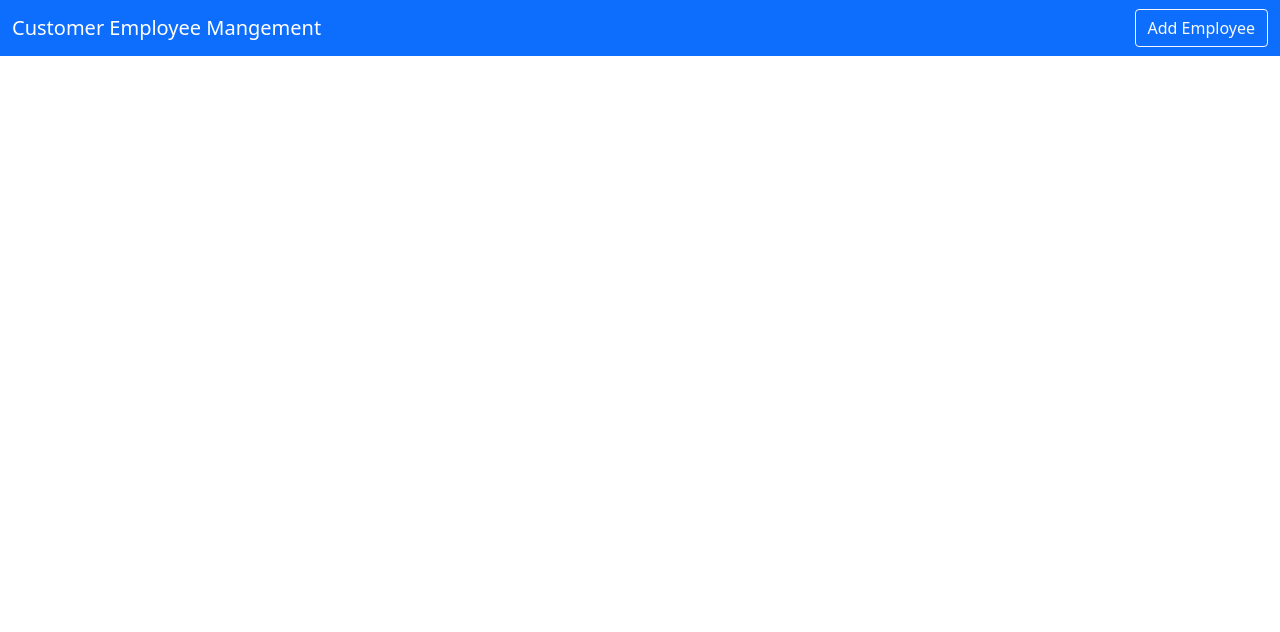
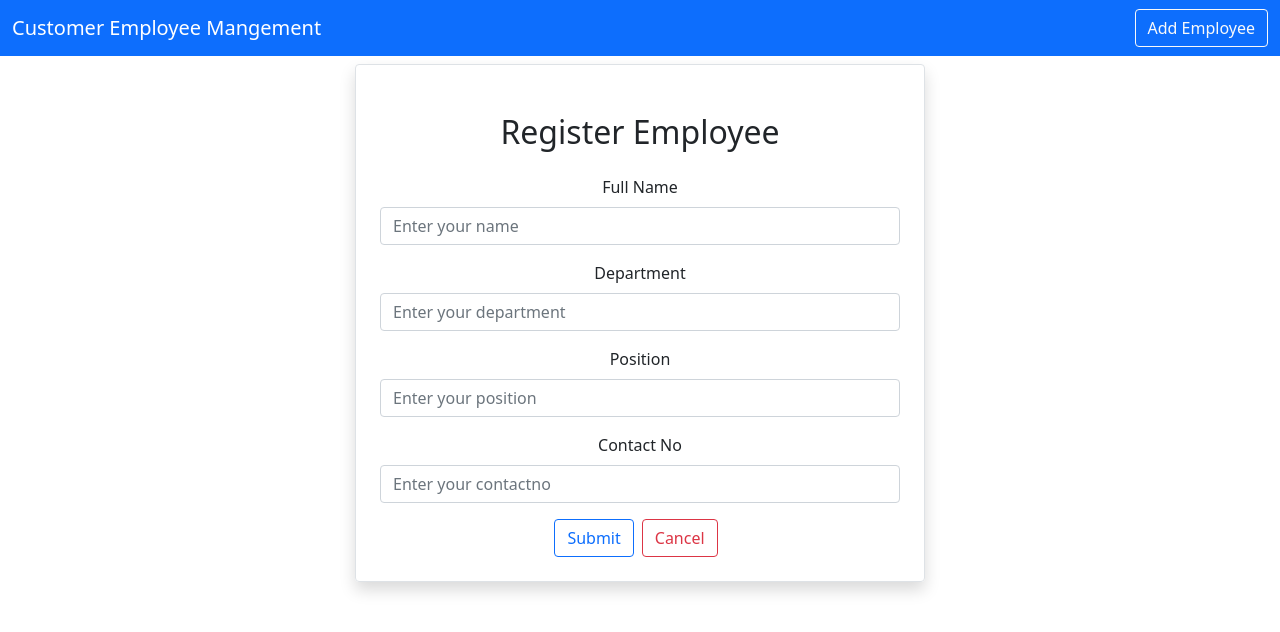
Before and after one commit to CodingComrades20/CEM-System, a React (Create React App) app in the folder FrontEnd/: page /addemployee in a window 1280 px wide. Shown: the top 632 px of the page. Built offline with nearby package versions, Linux system fonts and the light colour scheme.

Commit message:
initial commit

```diff
--- a/FrontEnd/src/App.js
+++ b/FrontEnd/src/App.js
@@ -1,11 +1,7 @@
 import "./App.css";
 import "../node_modules/bootstrap/dist/css/bootstrap.min.css";
 import Navbar from "./layout/Navbar";
-import EmpList from "./Pages/Employee/EmployeeList";
 import { BrowserRouter as Router, Routes, Route } from "react-router-dom";
-import AddEmp from "./Pages/Employee/AddEmployee";
-import EditEmp from "./Pages/Employee/EditEmployee";
-import ViewEmp from "./Pages/Employee/ViewEmployee";
 import AddCust from "./Pages/Customer/AddCustomer"
 import EditCust from "./Pages/Customer/EditCustomer"
 import ViewCust from "./Pages/Customer/ViewCustomer"
@@ -17,7 +13,10 @@ import AddPay from "./Pages/Payment/AddPayments"
 import EditPay from "./Pages/Payment/EditPayments"
 import ViewPay from "./Pages/Payment/ViewPayments"
 import PaymentList from "./Pages/Payment/PaymentList"
-
+import AddEmployee from "./Pages/Employee/AddEmployee";
+import EditEmployee from "./Pages/Employee/EditEmployee";
+import ViewEmployee from "./Pages/Employee/ViewEmployee";
+import EmployeeList from "./Pages/Employee/EmployeeList";
 function App() {
   return (
     <div className="App">
@@ -25,10 +24,10 @@ function App() {
         <Navbar />
 
         <Routes>
-          <Route exact path="/emp" element={<EmpList />} />
-          <Route exact path="/addEmp" element={<AddEmp />} />
-          <Route exact path="/editEmp/:id" element={<EditEmp />} />
-          <Route exact path="/viewEmp/:id" element={<ViewEmp />} />
+        <Route exact path="/employeelist" element={<EmployeeList />} />
+          <Route exact path="/addemployee" element={<AddEmployee />} />
+          <Route exact path="/editemployee/:id" element={<EditEmployee />} />
+          <Route exact path="/viewemployee/:id" element={<ViewEmployee />} />
           <Route exact path="/viewCust/:id" element={<ViewCust />} />
           <Route exact path="/editCust/:id" element={<EditCust />} />
           <Route exact path="/addCust/:id" element={<AddCust />} />
--- a/FrontEnd/src/Pages/Employee/AddEmployee.js
+++ b/FrontEnd/src/Pages/Employee/AddEmployee.js
@@ -2,75 +2,88 @@ import axios from "axios";
 import React, { useState } from "react";
 import { Link, useNavigate } from "react-router-dom";
 
-export default function AddUser() {
+export default function AddEmployee() {
   let navigate = useNavigate();
 
-  const [user, setUser] = useState({
-    name: "",
-    username: "",
-    email: "",
+  const [employee, setEmployee] = useState({
+    fullname: "",
+    department: "",
+    position: "",
+    contactno:""
   });
 
-  const { name, username, email } = user;
+  const { fullname, department, position, contactno } = employee;
 
   const onInputChange = (e) => {
-    setUser({ ...user, [e.target.name]: e.target.value });
+    setEmployee({ ...employee, [e.target.name]: e.target.value });
   };
 
   const onSubmit = async (e) => {
     e.preventDefault();
-    await axios.post("http://localhost:8080/user", user);
-    navigate("/");
+    await axios.post("http://localhost:8080/employee", employee);
+    navigate("/employeelist");
   };
 
   return (
     <div className="container">
       <div className="row">
         <div className="col-md-6 offset-md-3 border rounded p-4 mt-2 shadow">
-          <h2 className="text-center m-4">Add Employee</h2>
+          <h2 className="text-center m-4">Register Employee</h2>
 
           <form onSubmit={(e) => onSubmit(e)}>
             <div className="mb-3">
-              <label htmlFor="Name" className="form-label">
-                Name
+              <label htmlFor="Fullname" className="form-label">
+                Full Name
               </label>
               <input
                 type={"text"}
                 className="form-control"
                 placeholder="Enter your name"
-                name="name"
-                value={name}
+                name="fullname"
+                value={fullname}
                 onChange={(e) => onInputChange(e)}
               />
             </div>
             <div className="mb-3">
-              <label htmlFor="Username" className="form-label">
+              <label htmlFor="Department" className="form-label">
                 Department
               </label>
               <input
                 type={"text"}
                 className="form-control"
-                placeholder="Enter Department"
-                name="username"
-                value={username}
+                placeholder="Enter your department"
+                name="department"
+                value={department}
                 onChange={(e) => onInputChange(e)}
               />
             </div>
             <div className="mb-3">
-              <label htmlFor="email" className="form-label">
-                email
+              <label htmlFor="position" className="form-label">
+                Position
               </label>
               <input
                 type={"text"}
                 className="form-control"
-                placeholder="Enetr Position"
-                name="email"
-                value={email}
+                placeholder="Enter your position"
+                name="position"
+                value={position}
                 onChange={(e) => onInputChange(e)}
               />
-
             </div>
-            <button type="submit" className="btn btn-outline-primary">
+            <div className="mb-3">
+              <label htmlFor="contactno" className="form-label">
+                Contact No
+              </label>
+              <input
+                type={"text"}
+                className="form-control"
+                placeholder="Enter your contactno"
+                name="contactno"
+                value={contactno}
+                onChange={(e) => onInputChange(e)}
+              />
+            </div>
+            <button type="submit" className="btn btn-outline-primary" >
               Submit
             </button>
             <Link className="btn btn-outline-danger mx-2" to="/">
--- a/FrontEnd/src/Pages/Employee/EditEmployee.js
+++ b/FrontEnd/src/Pages/Employee/EditEmployee.js
@@ -2,81 +2,95 @@ import axios from "axios";
 import React, { useEffect, useState } from "react";
 import { Link, useNavigate, useParams } from "react-router-dom";
 
-export default function EditUser() {
+export default function EditEmployee() {
   let navigate = useNavigate();
 
   const { id } = useParams();
 
-  const [user, setUser] = useState({
-    name: "",
-    username: "",
-    email: "",
+  const [employee, SetEmployee] = useState({
+    fullname: "",
+    department: "",
+    position: "",
+    contactno:""
   });
 
-  const { name, username, email } = user;
+  const { fullname, department, position, contactno } = employee;
 
   const onInputChange = (e) => {
-    setUser({ ...user, [e.target.name]: e.target.value });
+    SetEmployee({ ...employee, [e.target.name]: e.target.value });
   };
 
   useEffect(() => {
-    loadUser();
+    loadEmployee();
   }, []);
 
   const onSubmit = async (e) => {
     e.preventDefault();
-    await axios.put(`http://localhost:8080/user/${id}`, user);
+    await axios.put(`http://localhost:8080/employee/${id}`, employee);
     navigate("/");
   };
 
-  const loadUser = async () => {
-    const result = await axios.get(`http://localhost:8080/user/${id}`);
-    setUser(result.data);
+  const loadEmployee = async () => {
+    const result = await axios.get(`http://localhost:8080/employee/${id}`);
+    SetEmployee(result.data);
   };
 
   return (
     <div className="container">
       <div className="row">
         <div className="col-md-6 offset-md-3 border rounded p-4 mt-2 shadow">
-          <h2 className="text-center m-4">Edit User</h2>
+          <h2 className="text-center m-4">Edit employee</h2>
 
           <form onSubmit={(e) => onSubmit(e)}>
             <div className="mb-3">
-              <label htmlFor="Name" className="form-label">
-                Name
+              <label htmlFor="Fullname" className="form-label">
+                Full Name
               </label>
               <input
                 type={"text"}
                 className="form-control"
                 placeholder="Enter your name"
-                name="name"
-                value={name}
+                name="fullname"
+                value={fullname}
                 onChange={(e) => onInputChange(e)}
               />
             </div>
             <div className="mb-3">
-              <label htmlFor="Username" className="form-label">
-                Username
+              <label htmlFor="Department" className="form-label">
+                Department
               </label>
               <input
                 type={"text"}
                 className="form-control"
-                placeholder="Enter your username"
-                name="username"
-                value={username}
+                placeholder="Enter your department"
+                name="department"
+                value={department}
                 onChange={(e) => onInputChange(e)}
               />
             </div>
             <div className="mb-3">
-              <label htmlFor="Email" className="form-label">
-                E-mail
+              <label htmlFor="position" className="form-label">
+                Position
               </label>
               <input
                 type={"text"}
                 className="form-control"
-                placeholder="Enter your e-mail address"
-                name="email"
-                value={email}
+                placeholder="Enter your position"
+                name="position"
+                value={position}
+                onChange={(e) => onInputChange(e)}
+              />
+            </div>
+            <div className="mb-3">
+              <label htmlFor="contactno" className="form-label">
+                Contact No
+              </label>
+              <input
+                type={"text"}
+                className="form-control"
+                placeholder="Enter your contactno"
+                name="contactno"
+                value={contactno}
                 onChange={(e) => onInputChange(e)}
               />
             </div>
--- a/FrontEnd/src/Pages/Employee/EmployeeList.js
+++ b/FrontEnd/src/Pages/Employee/EmployeeList.js
@@ -2,23 +2,23 @@ import React, { useEffect, useState } from "react";
 import axios from "axios";
 import { Link, useParams } from "react-router-dom";
 
-export default function Home() {
-  const [users, setUsers] = useState([]);
+export default function EmployeeList() {
+  const [employees, setEmployees] = useState([]);
 
   const { id } = useParams();
 
   useEffect(() => {
-    loadUsers();
+    loadEmployees();
   }, []);
 
-  const loadUsers = async () => {
-    const result = await axios.get("http://localhost:8080/users");
-    setUsers(result.data);
+  const loadEmployees = async () => {
+    const result = await axios.get("http://localhost:8080/employees");
+    setEmployees(result.data);
   };
 
-  const deleteUser = async (id) => {
-    await axios.delete(`http://localhost:8080/user/${id}`);
-    loadUsers();
+  const deleteEmployee = async (id) => {
+    await axios.delete(`http://localhost:8080/employee/${id}`);
+    loadEmployees();
   };
 
   return (
@@ -27,38 +27,41 @@ export default function Home() {
         <table className="table border shadow">
           <thead>
             <tr>
-              <th scope="col">Emloyee id</th>
-              <th scope="col">Employee Name</th>
-              <th scope="col">Department</th>
-              <th scope="col">Email</th>
+              <th scope="col">S.N</th>
+              <th scope="col">FullName</th>
+              <th scope="col">Deparmnet</th>
+              <th scope="col">Position</th>
+              <th scope="col">Contact No</th>
               <th scope="col">Action</th>
             </tr>
           </thead>
           <tbody>
-            {users.map((user, index) => (
+            {employees.map((employee, index) => (
               <tr>
                 <th scope="row" key={index}>
                   {index + 1}
                 </th>
-                <td>{user.name}</td>
-                <td>{user.username}</td>
-                <td>{user.email}</td>
+                <td>{employee.fullname}</td>
+                <td>{employee.department}</td>
+                <td>{employee.position}</td>
+                <td>{employee.contactno}</td>
+
                 <td>
                   <Link
                     className="btn btn-primary mx-2"
-                    to={`/viewEmp/${user.id}`}
+                    to={`/viewemployee/${employee.id}`}
                   >
                     View
                   </Link>
                   <Link
                     className="btn btn-outline-primary mx-2"
-                    to={`/editEmp/${user.id}`}
+                    to={`/editemployee/${employee.id}`}
                   >
                     Edit
                   </Link>
                   <button
                     className="btn btn-danger mx-2"
-                    onClick={() => deleteUser(user.id)}
+                    onClick={() => deleteEmployee(employee.id)}
                   >
                     Delete
                   </button>
--- a/FrontEnd/src/Pages/Employee/ViewEmployee.js
+++ b/FrontEnd/src/Pages/Employee/ViewEmployee.js
@@ -2,22 +2,23 @@ import axios from "axios";
 import React, { useEffect,useState } from "react";
 import { Link, useParams } from "react-router-dom";
 
-export default function ViewUser() {
-  const [user, setUser] = useState({
-    name: "",
-    username: "",
-    email: "",
+export default function ViewEmployee() {
+  const [employee, setEmployee] = useState({
+    fullname: "",
+    department: "",
+    position: "",
+    contactno:""
   });
 
   const { id } = useParams();
 
   useEffect(() => {
-    loadUser();
+    loadEmployee();
   }, []);
 
-  const loadUser = async () => {
-    const result = await axios.get(`http://localhost:8080/user/${id}`);
-    setUser(result.data);
+  const loadEmployee = async () => {
+    const result = await axios.get(`http://localhost:8080/employee/${id}`);
+    setEmployee(result.data);
   };
 
   return (
@@ -28,19 +29,23 @@ export default function ViewUser() {
 
           <div className="card">
             <div className="card-header">
-              Details of use  r id : {user.id}
+              Details of Employee id : {employee.id}
               <ul className="list-group list-group-flush">
                 <li className="list-group-item">
-                  <b>Employee Name:</b>
-                  {user.name}
+                  <b>Name:</b>
+                  {employee.fullname}
                 </li>
                 <li className="list-group-item">
                   <b>Department:</b>
-                  {user.username}
+                  {employee.department}
                 </li>
                 <li className="list-group-item">
-                  <b>Email:</b>
-                  {user.email}
+                  <b>Position:</b>
+                  {employee.position}
+                </li>
+                <li className="list-group-item">
+                  <b>Contact No:</b>
+                  {employee.contactno}
                 </li>
               </ul>
             </div>
--- a/FrontEnd/src/layout/Navbar.js
+++ b/FrontEnd/src/layout/Navbar.js
@@ -21,7 +21,7 @@ export default function Navbar() {
             <span className="navbar-toggler-icon"></span>
           </button>
 
-          <Link className="btn btn-outline-light" to="/addEmp">
+          <Link className="btn btn-outline-light" to="/addemployee">
             Add Employee
           </Link>
         </div>
```
Also changed, not shown: 1 other file (tests, documents, lock files or other folders).
